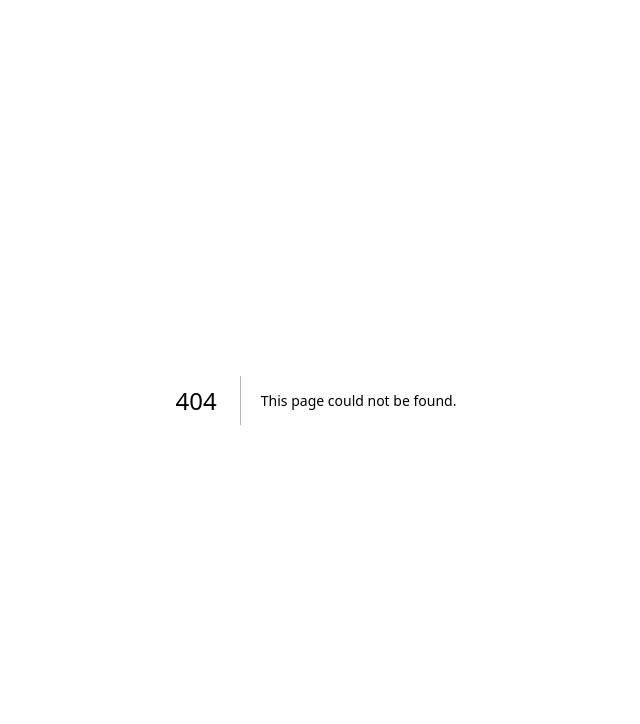
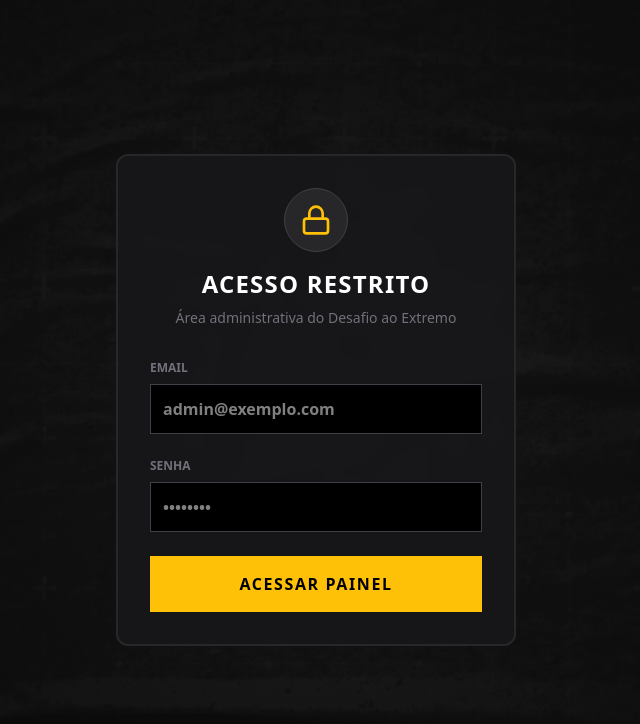
Before and after one commit to RicardoBorn/desafio-ao-extremo2, a Next.js app: page /login in a window 1280 px wide. Before the commit this address had no page. Shown: the top 724 px of the page, without its empty margins (324-964 px from the left). Built offline with nearby package versions, Linux system fonts and the light colour scheme; no server answers.

Commit message:
Implement Admin Authentication: Login page and protected route

```diff
--- a/app/admin/page.tsx
+++ b/app/admin/page.tsx
@@ -1,13 +1,53 @@
 "use client";
 
-
+import { useEffect, useState } from "react";
+import { useRouter } from "next/navigation";
+import { onAuthStateChanged, signOut } from "firebase/auth";
+import { auth } from "@/lib/firebase";
 import { Footer } from "@/components/ui/Footer";
 import { TacticalMapBackground } from "@/components/ui/TacticalMapBackground";
 import { RankingAdmin } from "@/components/admin/RankingAdmin";
 import { VisitorStatsAdmin } from "@/components/admin/VisitorStatsAdmin";
 import { VideoAdmin } from "@/components/admin/VideoAdmin";
+import { LogOut } from "lucide-react";
 
 export default function AdminPage() {
+    const [isAuthenticated, setIsAuthenticated] = useState(false);
+    const [isLoading, setIsLoading] = useState(true);
+    const router = useRouter();
+
+    useEffect(() => {
+        const unsubscribe = onAuthStateChanged(auth, (user) => {
+            if (user) {
+                setIsAuthenticated(true);
+            } else {
+                router.push("/login");
+            }
+            setIsLoading(false);
+        });
+
+        return () => unsubscribe();
+    }, [router]);
+
+    const handleLogout = async () => {
+        try {
+            await signOut(auth);
+            router.push("/login");
+        } catch (error) {
+            console.error("Error signing out:", error);
+        }
+    };
+
+    if (isLoading) {
+        return (
+            <div className="min-h-screen bg-black flex items-center justify-center">
+                <div className="text-brand-yellow font-bold animate-pulse">Verificando acesso...</div>
+            </div>
+        );
+    }
+
+    if (!isAuthenticated) return null;
+
     return (
         <div className="min-h-screen bg-brand-dark text-white selection:bg-brand-yellow selection:text-black font-sans overflow-x-hidden">
 
@@ -16,6 +56,17 @@ export default function AdminPage() {
             {/* Hero Section */}
             <section className="relative flex min-h-screen flex-col items-center justify-center px-4 py-12 md:py-24">
                 <div className="relative z-10 flex max-w-7xl flex-col items-center gap-8 w-full">
+
+                    {/* Header with Logout */}
+                    <div className="w-full flex justify-end mb-4">
+                        <button
+                            onClick={handleLogout}
+                            className="flex items-center gap-2 bg-red-500/10 hover:bg-red-500/20 text-red-500 border border-red-500/50 px-4 py-2 rounded transition-colors font-bold uppercase text-sm"
+                        >
+                            <LogOut className="w-4 h-4" />
+                            Sair
+                        </button>
+                    </div>
 
                     {/* Título */}
                     <div className="flex items-center gap-3">
--- /dev/null
+++ b/app/login/page.tsx
@@ -0,0 +1,100 @@
+"use client";
+
+import { useState } from "react";
+import { signInWithEmailAndPassword } from "firebase/auth";
+import { auth } from "@/lib/firebase";
+import { useRouter } from "next/navigation";
+import { TacticalMapBackground } from "@/components/ui/TacticalMapBackground";
+import { Lock } from "lucide-react";
+
+export default function LoginPage() {
+    const [email, setEmail] = useState("");
+    const [password, setPassword] = useState("");
+    const [error, setError] = useState("");
+    const [isLoading, setIsLoading] = useState(false);
+    const router = useRouter();
+
+    const handleLogin = async (e: React.FormEvent) => {
+        e.preventDefault();
+        setIsLoading(true);
+        setError("");
+
+        try {
+            await signInWithEmailAndPassword(auth, email, password);
+            router.push("/admin");
+        } catch (err: any) {
+            console.error("Login error:", err);
+            if (err.code === 'auth/invalid-credential') {
+                setError("Email ou senha incorretos.");
+            } else if (err.code === 'auth/too-many-requests') {
+                setError("Muitas tentativas. Tente novamente mais tarde.");
+            } else {
+                setError("Erro ao fazer login. Tente novamente.");
+            }
+        } finally {
+            setIsLoading(false);
+        }
+    };
+
+    return (
+        <main className="min-h-screen bg-black text-white relative overflow-hidden flex items-center justify-center">
+            <TacticalMapBackground />
+
+            <div className="relative z-10 w-full max-w-md p-6">
+                <div className="bg-zinc-900/80 border-2 border-zinc-800 p-8 rounded-xl backdrop-blur-sm">
+                    <div className="text-center mb-8">
+                        <div className="inline-flex items-center justify-center w-16 h-16 bg-zinc-800 rounded-full mb-4 border border-zinc-700">
+                            <Lock className="w-8 h-8 text-brand-yellow" />
+                        </div>
+                        <h1 className="text-2xl font-black uppercase tracking-wider text-white">
+                            Acesso Restrito
+                        </h1>
+                        <p className="text-zinc-500 text-sm mt-2">
+                            Área administrativa do Desafio ao Extremo
+                        </p>
+                    </div>
+
+                    <form onSubmit={handleLogin} className="space-y-6">
+                        <div>
+                            <label className="block text-xs font-bold text-zinc-500 uppercase mb-2">Email</label>
+                            <input
+                                type="email"
+                                required
+                                value={email}
+                                onChange={(e) => setEmail(e.target.value)}
+                                className="w-full bg-black border border-zinc-700 p-3 text-white focus:border-brand-yellow outline-none font-bold"
+                                placeholder="admin@exemplo.com"
+                            />
+                        </div>
+
+                        <div>
+                            <label className="block text-xs font-bold text-zinc-500 uppercase mb-2">Senha</label>
+                            <input
+                                type="password"
+                                required
+                                value={password}
+                                onChange={(e) => setPassword(e.target.value)}
+                                className="w-full bg-black border border-zinc-700 p-3 text-white focus:border-brand-yellow outline-none font-bold"
+                                placeholder="••••••••"
+                            />
+                        </div>
+
+                        {error && (
+                            <div className="bg-red-500/10 border border-red-500/50 text-red-500 text-sm p-3 rounded text-center font-bold">
+                                {error}
+                            </div>
+                        )}
+
+                        <button
+                            type="submit"
+                            disabled={isLoading}
+                            className="w-full bg-brand-yellow text-black font-black py-4 uppercase tracking-widest hover:bg-white transition-colors disabled:opacity-50 disabled:cursor-not-allowed"
+                        >
+                            {isLoading ? "Entrando..." : "Acessar Painel"}
+                        </button>
+                    </form>
+                </div>
+            </div>
+        </main>
+    );
+}
--- a/lib/firebase.ts
+++ b/lib/firebase.ts
@@ -3,6 +3,7 @@
 
 import { initializeApp, getApps } from 'firebase/app';
 import { getFirestore } from 'firebase/firestore';
+import { getAuth } from 'firebase/auth';
 
 // Firebase configuration from environment variables
 const firebaseConfig = {
@@ -20,4 +21,7 @@ const app = getApps().length === 0 ? initializeApp(firebaseConfig) : getApps()[0
 // Initialize Firestore
 export const db = getFirestore(app);
 
+// Initialize Auth
+export const auth = getAuth(app);
+
 export default app;
```
